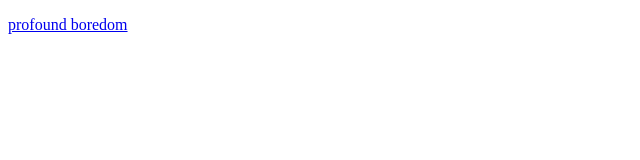
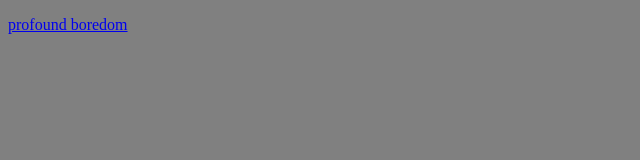
Before and after one commit to tangooay/tangooay.github.io, a plain HTML site: page index.html in a window 1280 px wide. Shown: the whole page, without its empty margins (0-640 px from the left). Drawn offline with Linux system fonts and the light colour scheme.

Commit message:
Update index.html

```diff
--- a/index.html
+++ b/index.html
@@ -10,6 +10,8 @@
 	<link rel="shortcut icon" type="image/x-icon" href="./favicon.ico?v=1">
 </head>
 
+<body style="background-color: gray;">
+
 <p>
     <A HREF="https://www.reddit.com/r/science/comments/zvk3fa/research_shows_that_people_who_turn_to_social">profound boredom</A>
 </p>
```
